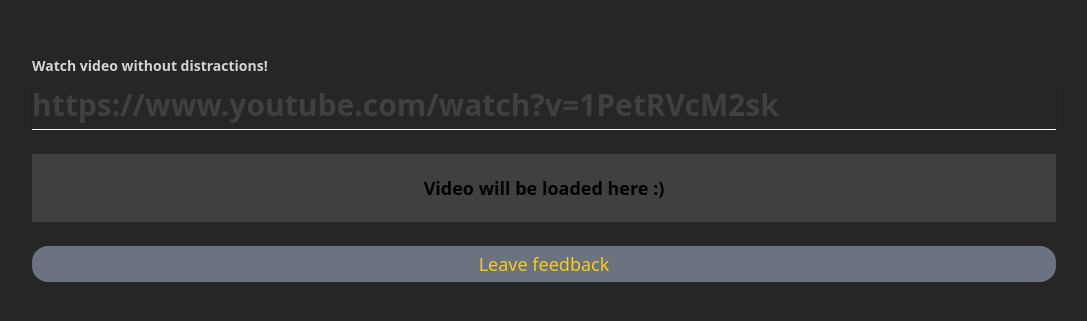
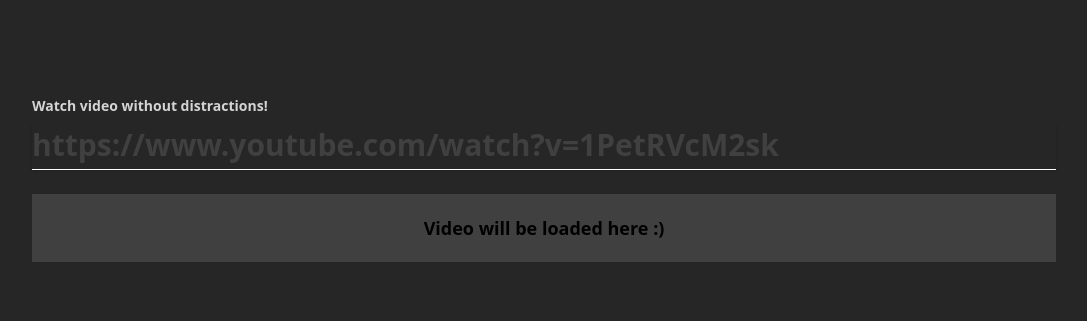
Before and after one commit to dshuran/focusvideo, a Next.js app: page / in a window 1280 px wide. Shown: the part 241-562 px from the top of the page, without its empty margins (96-1183 px from the left). Built offline with nearby package versions, Linux system fonts and the light colour scheme.

Commit message:
Убрал лишний блок

```diff
--- a/src/components/FocusPage.tsx
+++ b/src/components/FocusPage.tsx
@@ -32,12 +32,6 @@
       <div className="max-w-5xl flex-grow mt-10 flex flex-col justify-center">
         <UrlEdit handleInputChange={handleInputChange}/>
         <VideoBlock videoId={videoId} wasInvalidTry={wasInvalidTry}/>
-        <a
-          href="https://t.me/dovideo"
-          className="bg-gray-500 p-1 rounded-2xl mt-6 mb-5 text-lg font-medium flex justify-center hover:bg-green-600"
-        >
-          <span className="text-yellow-400">Leave feedback</span>
-        </a>
       </div>
     </div>
   );
```
